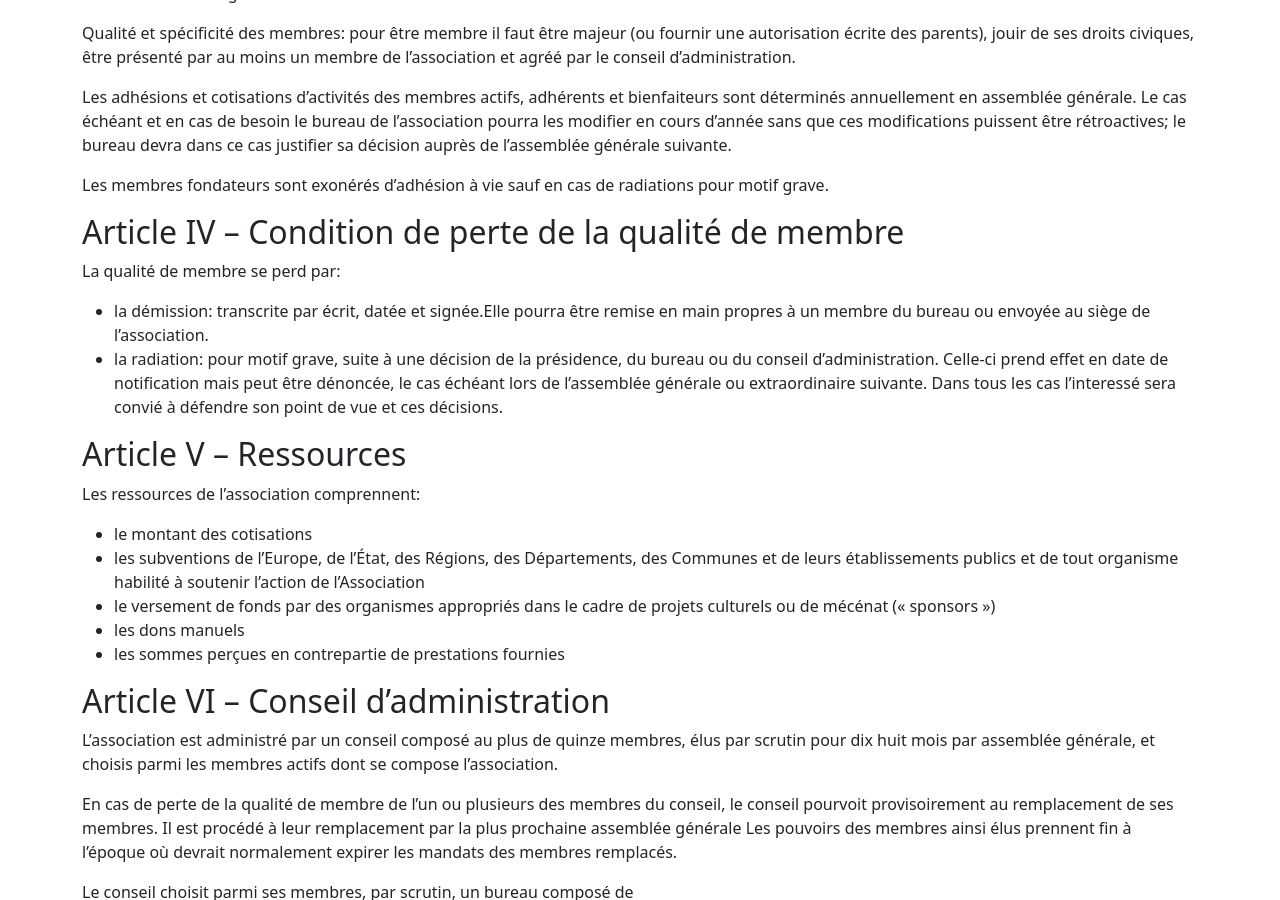
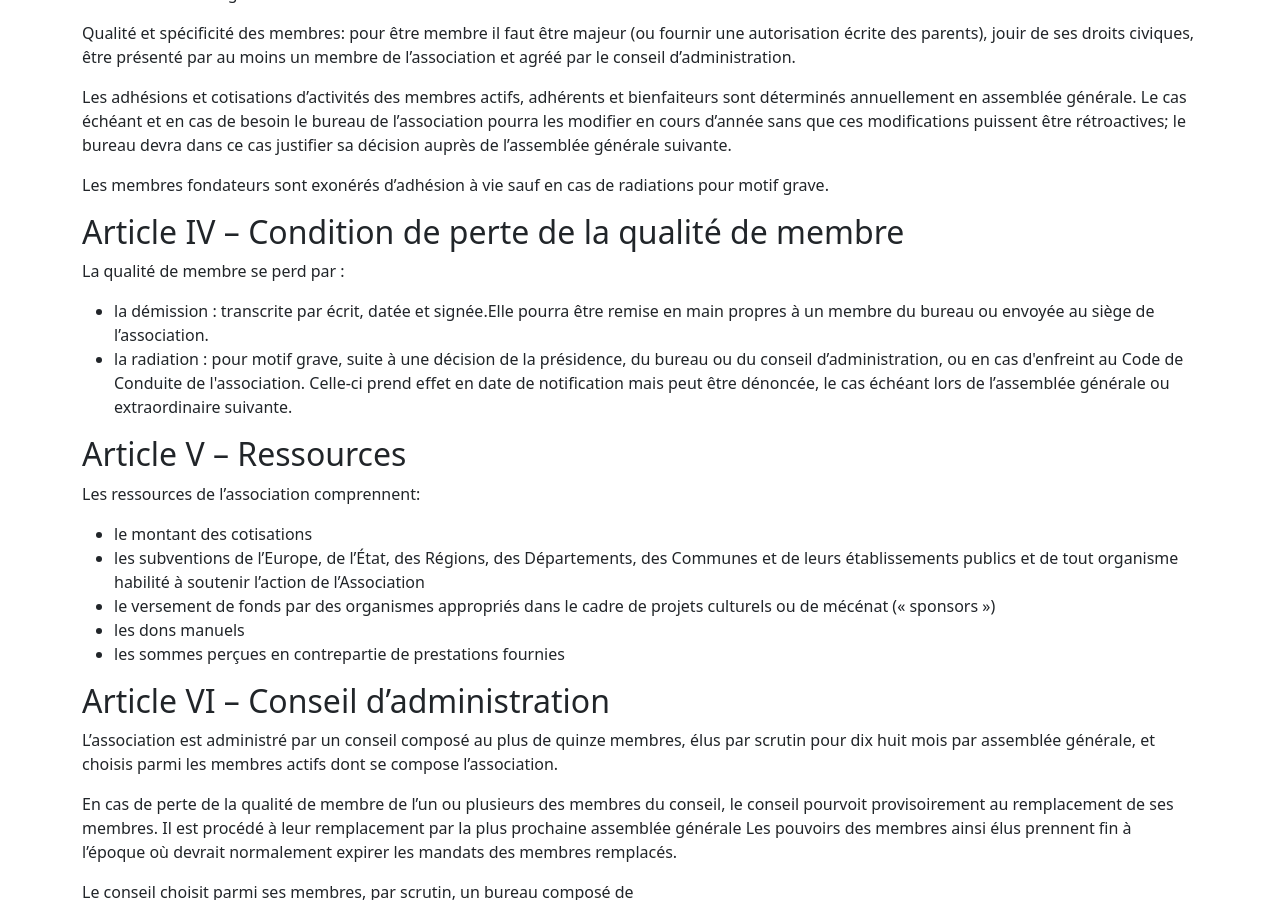
Before and after one commit to okiwi/okiwi.org, a Jekyll site: the page built from status/index.html, in a window 1280 px wide and 900 px high, scrolled down 888 px. Built offline with Jekyll 4.4.1, drawn with Linux system fonts in a browser that asks for light colours.

```diff
--- a/status/index.html
+++ b/status/index.html
@@ -80,19 +80,18 @@ layout: default
             <h2>Article IV – Condition de perte de la qualité de membre</h2>
 
             <p>
-                La qualité de membre se perd par:
+                La qualité de membre se perd par :
             </p>
             <ul>
                 <li>
-                    la démission: transcrite par écrit, datée et signée.Elle pourra être remise en main propres à un
+                    la démission : transcrite par écrit, datée et signée.Elle pourra être remise en main propres à un
                     membre du bureau ou envoyée au siège de l’association.
                 </li>
                 <li>
-                    la radiation: pour motif grave, suite à une décision de la présidence, du bureau ou du conseil
-                    d’administration. Celle-ci prend effet en date de notification mais peut être dénoncée, le cas
+                    la radiation : pour motif grave, suite à une décision de la présidence, du bureau ou du conseil
+                    d’administration, ou en cas d'enfreint au Code de Conduite de l'association. Celle-ci prend effet en date de notification mais peut être dénoncée, le cas
                     échéant
-                    lors de l’assemblée générale ou extraordinaire suivante. Dans tous les cas l’interessé sera convié à
-                    défendre son point de vue et ces décisions.
+                    lors de l’assemblée générale ou extraordinaire suivante.
                 </li>
             </ul>
             <p></p>
```
